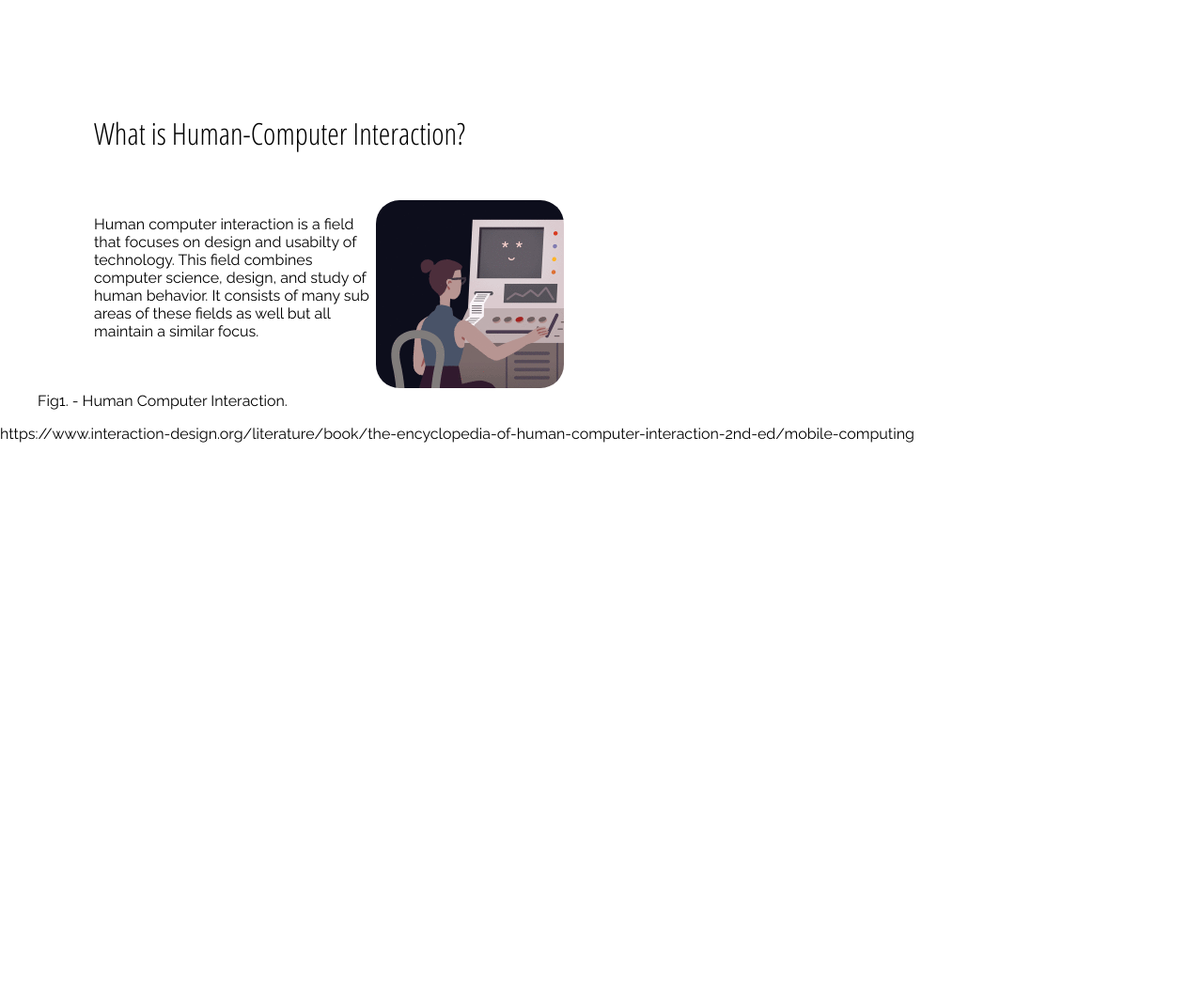
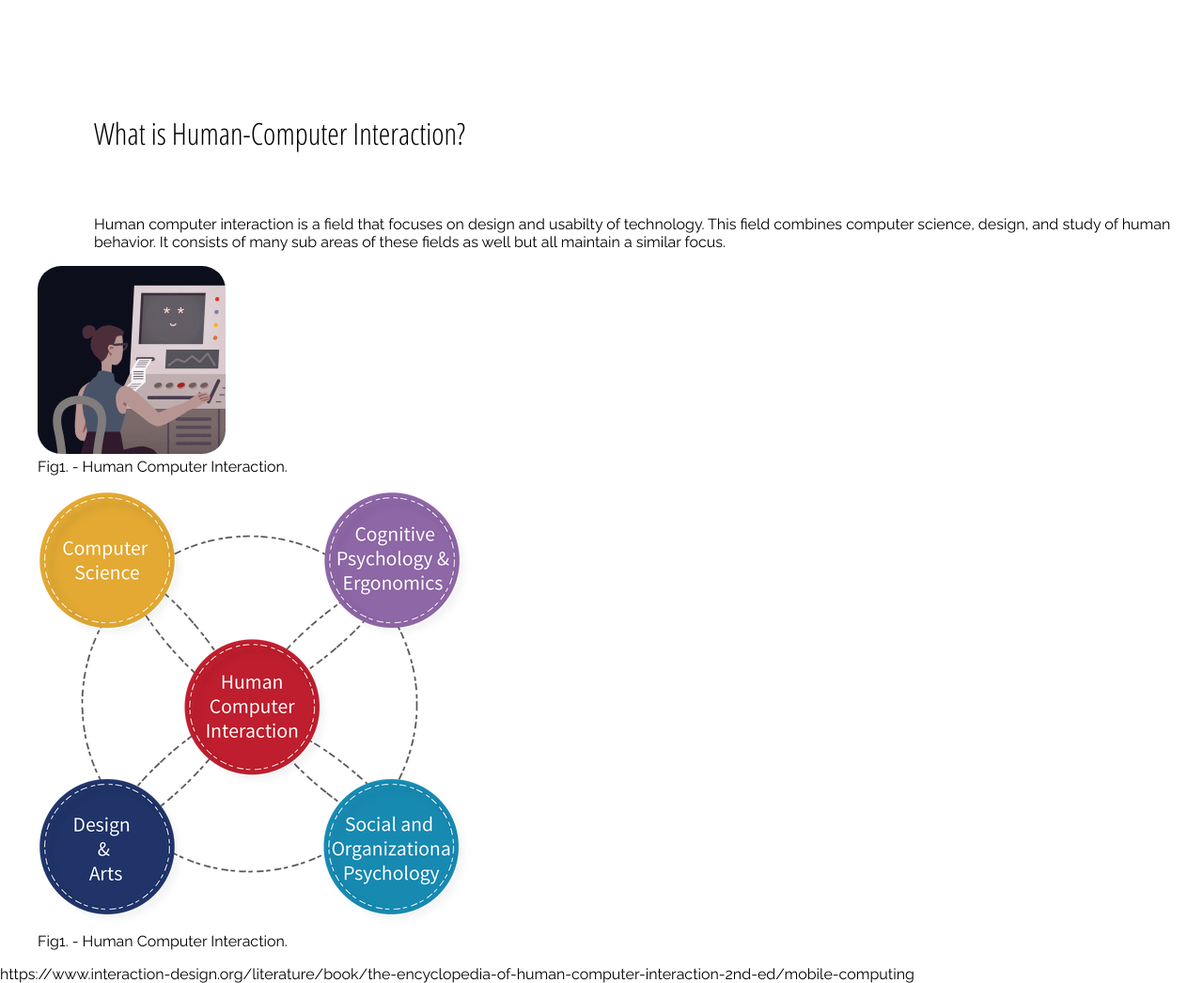
Before and after one commit to Mimileo/cst336, a PHP site: page /homework/homework1/index.html in a window 1280 px wide. Shown: the part 50-1096 px from the top of the page at 94% size. Before the commit the page ends 521 px from the top, so only its background shows below. Run offline with PHP 8.4, Linux system fonts and the light colour scheme.

Commit message:
update hw

```diff
--- a/homework/homework1/css/styles.css
+++ b/homework/homework1/css/styles.css
@@ -54,12 +54,14 @@ li a:hover {
 
 #hci{
 
-    width: 300px;
     float:left;
 }
 
+#hci-img{
+    position:relative;
+}
+
 #cpu img {
-    position:relative;
     border-radius: 25px;
 
 }
--- a/homework/homework1/index.html
+++ b/homework/homework1/index.html
@@ -33,7 +33,10 @@
               <img src="img/cpu.jpg" alt="computer">
               <figcaption>Fig1. - Human Computer Interaction.</figcaption>
         </figure>
-
+        <figure id="hci-img">
+              <img src="img/hci.png" alt="computer">
+              <figcaption>Fig1. - Human Computer Interaction.</figcaption>
+        </figure>
         <aside>https://www.interaction-design.org/literature/book/the-encyclopedia-of-human-computer-interaction-2nd-ed/mobile-computing</aside>
         <footer> </footer>
     </body>
```
Also changed, not shown: homework/homework1/img/hci.png (added).
